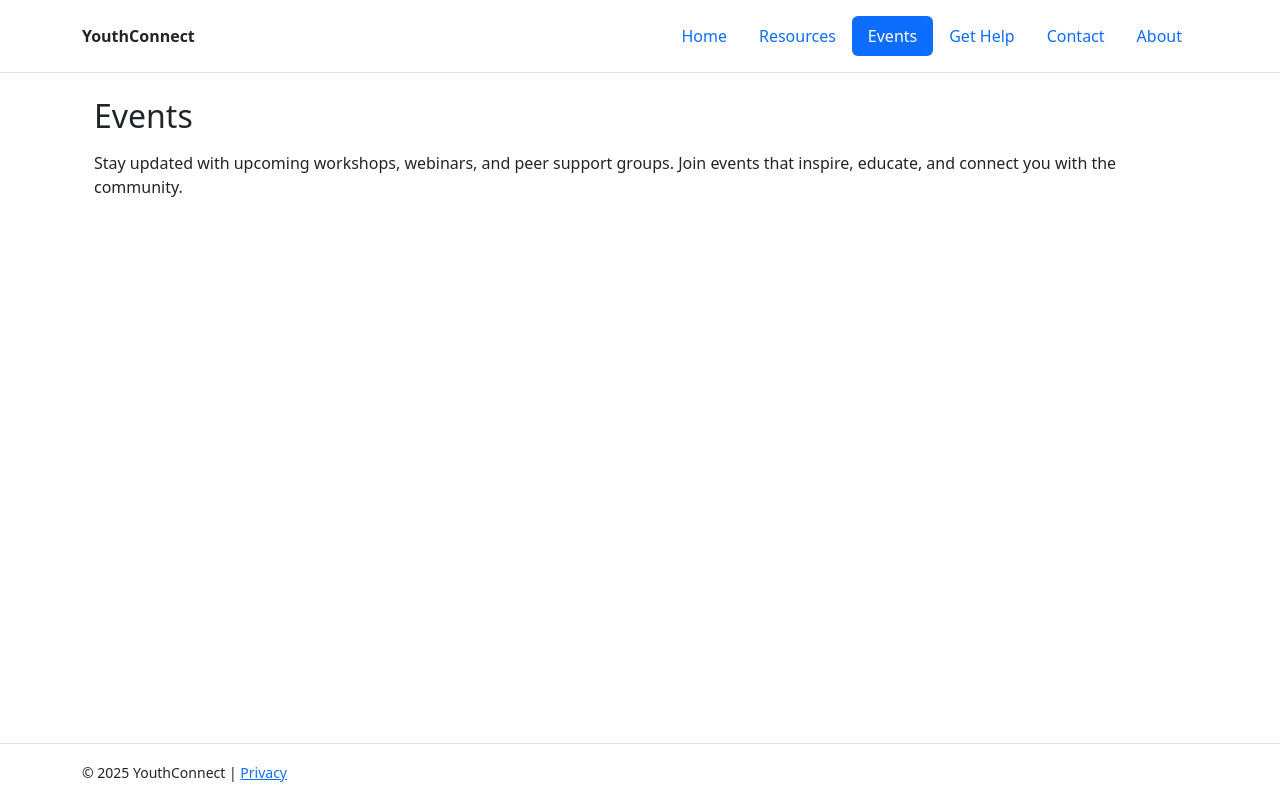
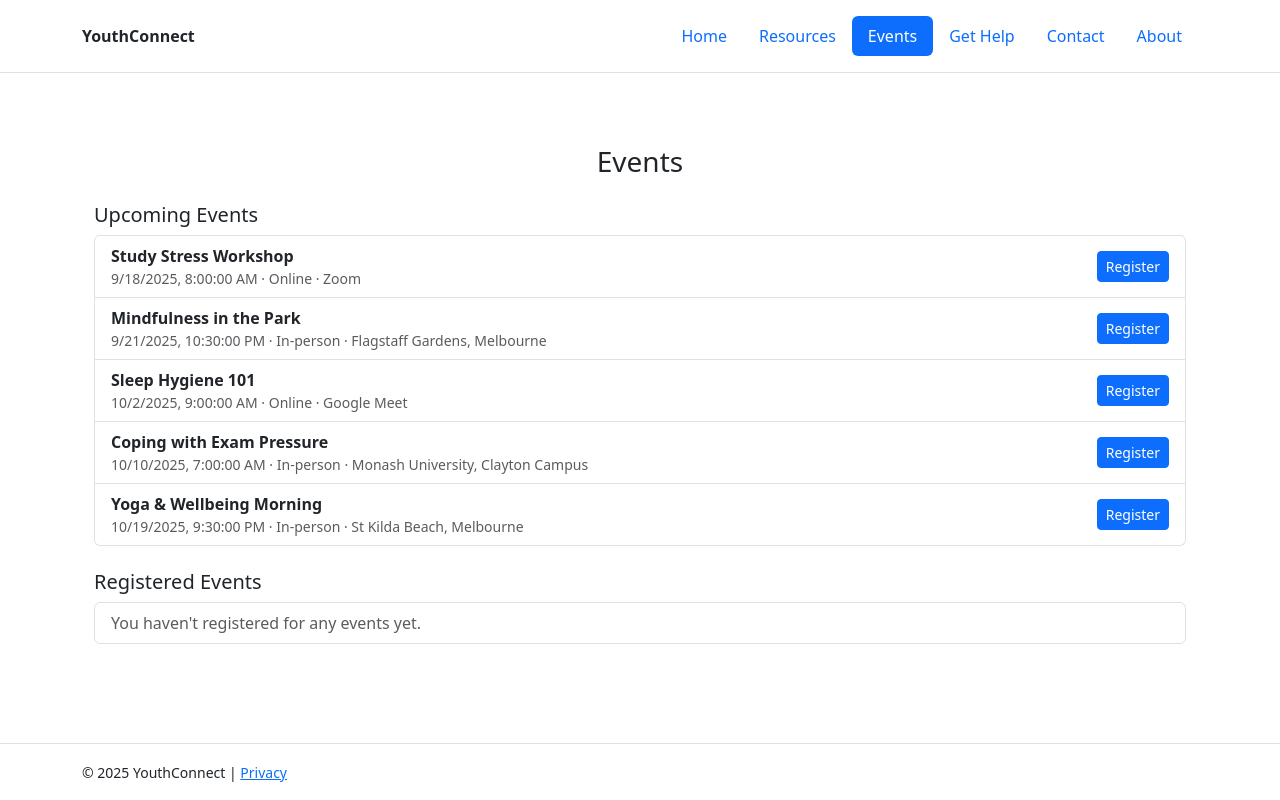
Before and after one commit to rpan0037/FIT5032-Assignment, a Vue app in the folder youth-mental-health/: page /events in a window 1280 px wide. Built offline with nearby package versions, Linux system fonts and the light colour scheme.

Commit message:
Added local storage logic to register/unregister for an event

```diff
--- /dev/null
+++ b/youth-mental-health/src/assets/json/events.json
@@ -0,0 +1,37 @@
+[
+    {
+      "id": "e1",
+      "title": "Study Stress Workshop",
+      "datetime": "2025-09-18T18:00:00+10:00",
+      "mode": "Online",
+      "location": "Zoom"
+    },
+    {
+      "id": "e2",
+      "title": "Mindfulness in the Park",
+      "datetime": "2025-09-22T08:30:00+10:00",
+      "mode": "In-person",
+      "location": "Flagstaff Gardens, Melbourne"
+    },
+    {
+      "id": "e3",
+      "title": "Sleep Hygiene 101",
+      "datetime": "2025-10-02T19:00:00+10:00",
+      "mode": "Online",
+      "location": "Google Meet"
+    },
+    {
+      "id": "e4",
+      "title": "Coping with Exam Pressure",
+      "datetime": "2025-10-10T17:00:00+10:00",
+      "mode": "In-person",
+      "location": "Monash University, Clayton Campus"
+    },
+    {
+      "id": "e5",
+      "title": "Yoga & Wellbeing Morning",
+      "datetime": "2025-10-20T07:30:00+10:00",
+      "mode": "In-person",
+      "location": "St Kilda Beach, Melbourne"
+    }
+  ]
--- a/youth-mental-health/src/pages/EventsPage.vue
+++ b/youth-mental-health/src/pages/EventsPage.vue
@@ -1,9 +1,79 @@
+<script setup>
+import { ref, computed, watch } from 'vue'
+import eventsData from '../assets/json/events.json'
+
+function useLocalStorageReactive(key, initialValue) {
+  const raw = localStorage.getItem(key)
+  const state = ref(raw ? JSON.parse(raw) : initialValue)
+
+  watch(state, (val) => {
+    localStorage.setItem(key, JSON.stringify(val))
+  }, { deep: true })
+  return state
+
+}
+
+const events = ref(eventsData)
+
+const registeredIds = useLocalStorageReactive('registeredEvents', [])
+
+function isRegistered(id) {
+  return registeredIds.value.includes(id)
+}
+function register(id) {
+  if (!isRegistered(id)) registeredIds.value.push(id)
+}
+function unregister(id) {
+  registeredIds.value = registeredIds.value.filter(x => x !== id)
+}
+
+function fmt(dt) {
+  try { return new Date(dt).toLocaleString() } catch { return dt }
+}
+
+const upcoming = computed(() => events.value.filter(e => !isRegistered(e.id)))
+const registered = computed(() => events.value.filter(e => isRegistered(e.id)))
+</script>
+
 <template>
-  <div class="container">
-    <h2 class="mb-3">Events</h2>
-    <p>
-      Stay updated with upcoming workshops, webinars, and peer support groups.
-      Join events that inspire, educate, and connect you with the community.
-    </p>
-  </div>
+  <section class="py-4 py-md-5">
+    <div class="container">
+      <h1 class="h3 mb-4 text-center">Events</h1>
+
+      <!-- 1) Upcoming Events -->
+      <div class="mb-4">
+        <h2 class="h5">Upcoming Events</h2>
+        <ul class="list-group">
+          <li v-for="ev in upcoming" :key="ev.id"
+            class="list-group-item d-flex justify-content-between align-items-center">
+            <div>
+              <div class="fw-semibold">{{ ev.title }}</div>
+              <div class="small">{{ ev.description }}</div>
+              <div class="small text-muted">{{ fmt(ev.datetime) }} · {{ ev.mode }} · {{ ev.location }}</div>
+            </div>
+            <button class="btn btn-sm btn-primary" @click="register(ev.id)">Register</button>
+          </li>
+          <li v-if="!upcoming.length" class="list-group-item text-muted">No upcoming events.</li>
+        </ul>
+      </div>
+
+      <!-- 2) Registered Events -->
+      <div class="mb-4">
+        <h2 class="h5">Registered Events</h2>
+        <ul class="list-group">
+          <li v-for="ev in registered" :key="ev.id"
+            class="list-group-item d-flex justify-content-between align-items-center">
+            <div>
+              <div class="fw-semibold">{{ ev.title }}</div>
+              <div class="small">{{ ev.description }}</div>
+              <div class="small text-muted">{{ fmt(ev.datetime) }} · {{ ev.mode }} · {{ ev.location }}</div>
+            </div>
+            <button class="btn btn-sm btn-outline-danger" @click="unregister(ev.id)">Unregister</button>
+          </li>
+          <li v-if="!registered.length" class="list-group-item text-muted">You haven't registered for any events yet.
+          </li>
+        </ul>
+      </div>
+    </div>
+  </section>
 </template>
--- a/youth-mental-health/src/pages/HelpPage.vue
+++ b/youth-mental-health/src/pages/HelpPage.vue
@@ -5,8 +5,8 @@ const formData = ref({
   firstName: '',
   lastName: '',
   email: '',
-  phone: '', // optional
-  contact: 'email', // 'email' | 'phone'
+  phone: '',
+  contact: 'email',
   topic: '',
   details: '',
   consent: false,
@@ -16,7 +16,7 @@ const errors = ref({
   firstName: null,
   lastName: null,
   email: null,
-  phone: null, // only validate if provided
+  phone: null,
   topic: null,
   details: null,
   consent: null,
@@ -24,7 +24,6 @@ const errors = ref({
 
 const showSuccess = ref(false)
 
-// --- validators ---
 const emailRE = /^[^\s@]+@[^\s@]+\.[^\s@]+$/
 const phoneRE = /^[0-9+\-()\s]{7,20}$/
 
@@ -105,10 +104,8 @@ function submitForm() {
     errors.value.details ||
     errors.value.consent
   ) {
-    // stop if any error exists
     return
   }
-  // simulate success
   showSuccess.value = true
   setTimeout(() => (showSuccess.value = false), 3500)
   clearForm()
```
